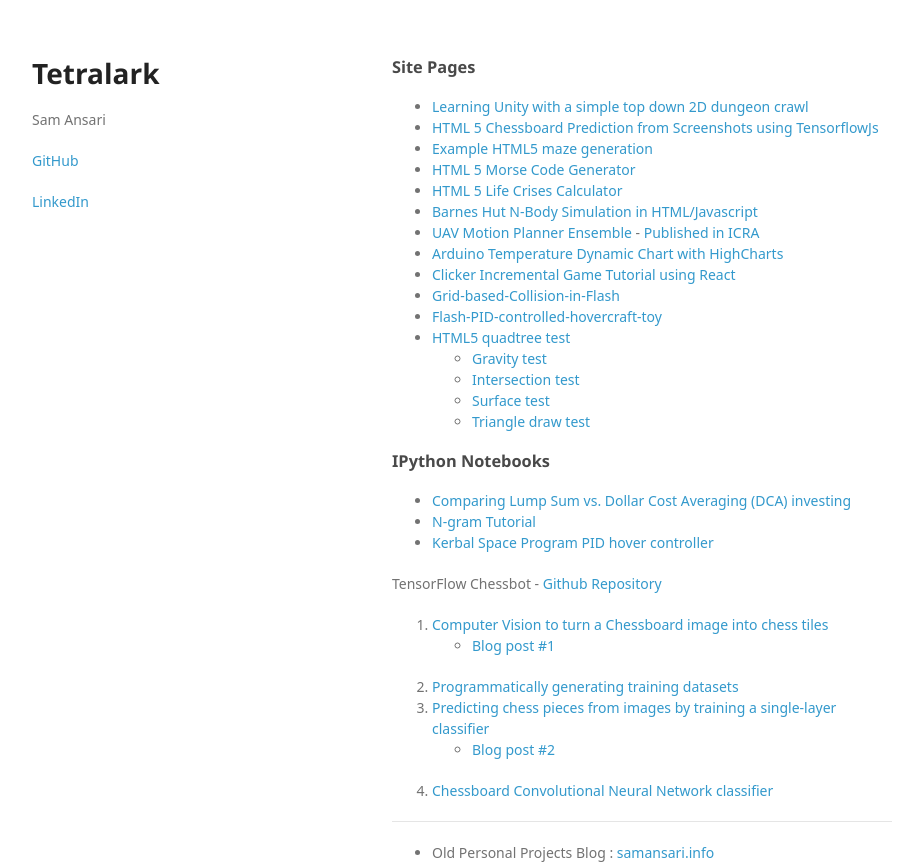
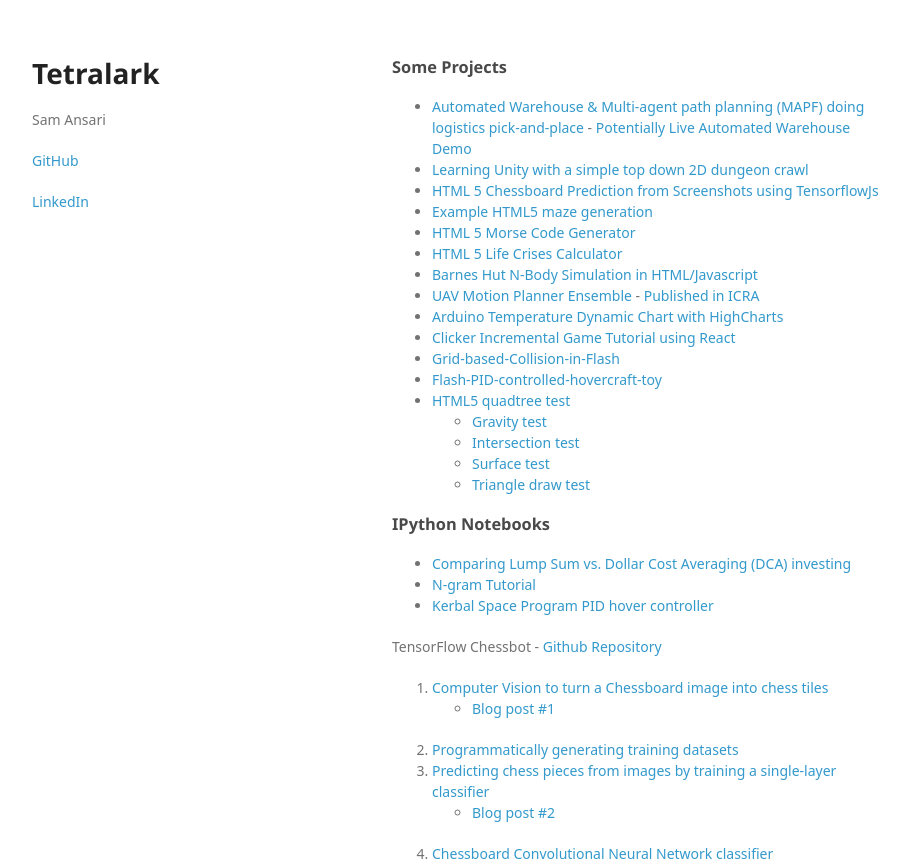
Before and after one commit to Elucidation/elucidation.github.io, a plain HTML site: page index.html in a window 1280 px wide. Shown: the top 867 px of the page, without its empty margins (178-1087 px from the left). Drawn offline with Linux system fonts and the light colour scheme; a web font is replaced by a local one.

Commit message:
Add Automated Warehouse link

```diff
--- a/index.html
+++ b/index.html
@@ -25,9 +25,10 @@
       </header>
       <section>
 <h3>
-<a id="site-pages" class="anchor" href="#site-pages" aria-hidden="true"><span aria-hidden="true" class="octicon octicon-link"></span></a>Site Pages</h3>
+<a id="site-pages" class="anchor" href="#site-pages" aria-hidden="true"><span aria-hidden="true" class="octicon octicon-link"></span></a>Some Projects</h3>
 
 <ul>
+<li><a href="https://github.com/Elucidation/mapf-multiagent-robot-planning">Automated Warehouse & Multi-agent path planning (MAPF) doing logistics pick-and-place</a> - <a href="/warehouse">Potentially Live Automated Warehouse Demo</a></li>
 <li><a href="/LearnUnityDungeonCrawler">Learning Unity with a simple top down 2D dungeon crawl</a></li>
 <li><a href="/ChessboardFenTensorflowJs">HTML 5 Chessboard Prediction from Screenshots using TensorflowJs</a></li>
 <li><a href="/maze-generator/">Example HTML5 maze generation</a></li>
```
